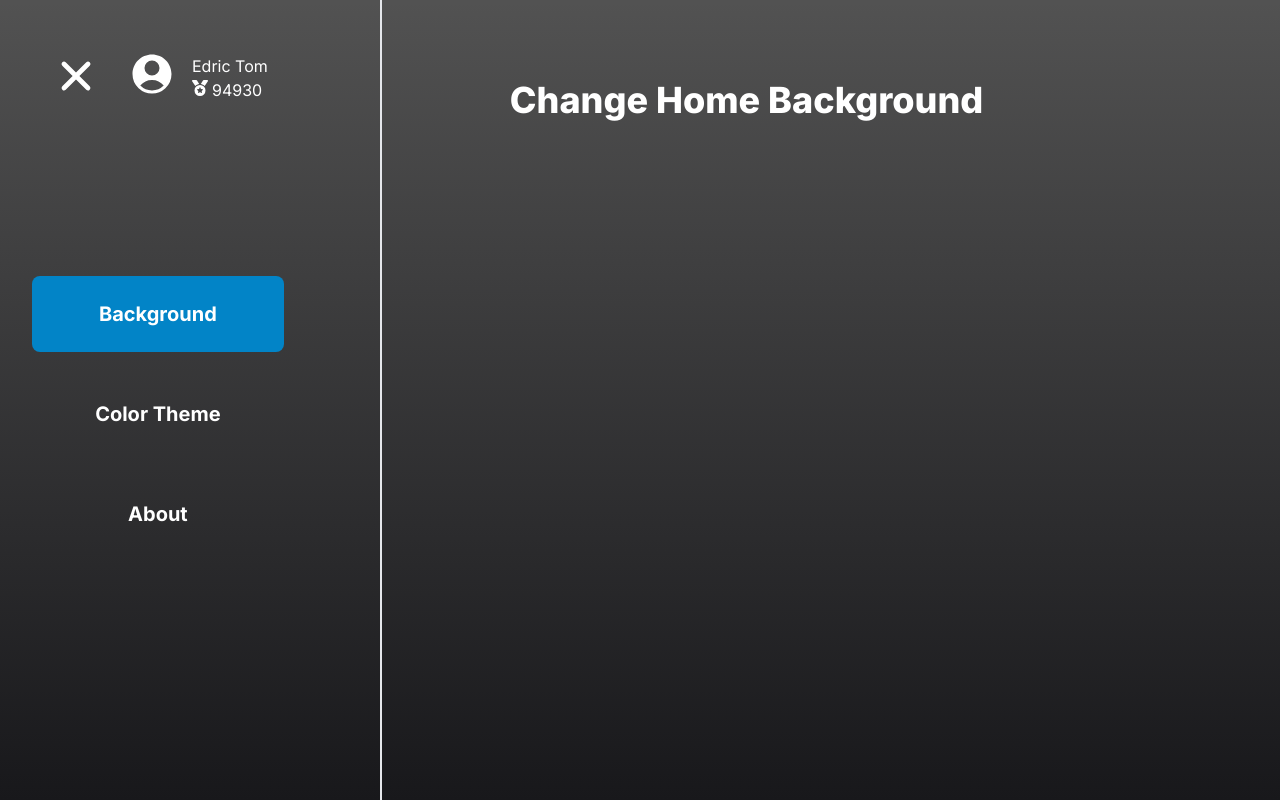
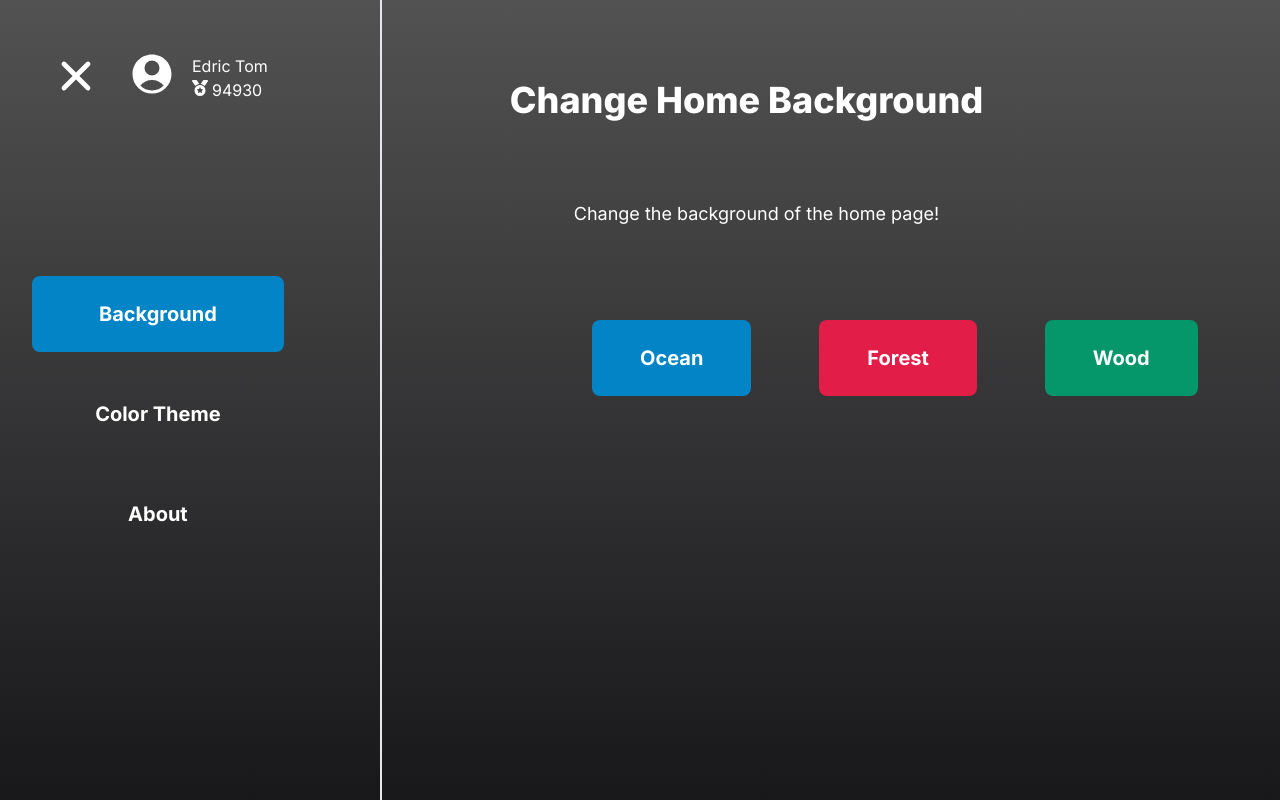
Before and after one commit to edrictom/edrictom.github.io, a Next.js app: page /settings in a window 1280 px wide. Built offline with nearby package versions, Linux system fonts and the light colour scheme.

Commit message:
Begin implementation of background changer

```diff
--- a/src/app/globals.css
+++ b/src/app/globals.css
@@ -4,6 +4,7 @@
 
 @layer base {
     :root {
+      --wallpaper-url: url('/Images/patrick-perkins-xUTwSZqqFxQ-unsplash.jpg');
       --text-rgb: 255 255 255;
       --background-start-rgb: 82 82 82;
       --background-end-rgb: 24 24 27;
@@ -13,6 +14,10 @@
       --button-focus-rgb: 2 132 199;
       --button-active-rgb: 7 89 133;
   }
+}
+
+.active-bg {
+  background-image: var(--wallpaper-url);
 }
 
 .active-color {
--- a/src/app/page.js
+++ b/src/app/page.js
@@ -8,7 +8,7 @@ import { HiChevronDoubleDown } from 'react-icons/hi';
 
 export default function Home() {
   return (
-    <main className="min-w-full min-h-screen bg-[url('/Images/patrick-perkins-xUTwSZqqFxQ-unsplash.jpg')] bg-fixed bg-cover bg-no-repeat bg-center">
+    <main className="min-w-full min-h-screen active-bg bg-fixed bg-cover bg-no-repeat bg-center">
       <section className="w-full h-screen backdrop-blur-xl flex flex-col justify-center items-start">
         <div className="ml-24 justify-self-center mt-auto">
           <h1 className="font-extrabold text-6xl pb-5">
--- a/src/components/Sections/Settings/backgound.js
+++ b/src/components/Sections/Settings/backgound.js
@@ -1,10 +1,44 @@
 
 export default function Background() {
+    const wallpapers = {
+        "Ocean": "url('/Images/patrick-perkins-xUTwSZqqFxQ-unsplash.jpg')",
+        "Forest": '',
+        "Wood": '',
+        "Skyline": '',
+        "Track": ''
+    }
+
+    const handleClick = event => {
+        const newWallpaper = wallpapers[event.target.id];
+        let root  = document.documentElement;
+        root.style.setProperty('--active-bg', newWallpaper);
+    };
+
     return (
         <section className="flex flex-col justify-center items-center">
             <h1 className="px-32 pt-20 text-4xl font-extrabold self-start">
                 Change Home Background
             </h1>
+            <p className="py-20 px-32 ml-16 text-lg self-start">
+                Change the background of the home page!
+            </p>
+            <div className="flex flex-row flex-wrap ml-32 itmes-start justify-around w-9/12">
+                <div className="flex flex-col">
+                    <button id="Ocean" onClick={handleClick} className="bg-sky-600 outline outline-4 outline-transparent hover:outline-blue-500 active:bg-sky-800 text-center text-xl my-3 px-12 py-6 font-bold rounded-lg transition-all duration-75">
+                        Ocean
+                    </button>
+                </div>
+                <div className="flex flex-col">
+                    <button id="Forest" onClick={handleClick} className="bg-rose-600 outline outline-4 outline-transparent hover:outline-red-500 active:bg-rose-800 ring-transparent text-center text-xl my-3 px-12 py-6 font-bold rounded-lg transition-all duration-75">
+                        Forest
+                    </button>
+                </div>
+                <div className="flex flex-col">
+                    <button id="Wood" onClick={handleClick} className="bg-emerald-600 outline outline-4 outline-transparent hover:outline-green-500 active:bg-emerald-800 ring-transparent text-center text-xl my-3 px-12 py-6 font-bold rounded-lg transition-all duration-75">
+                        Wood
+                    </button>
+                </div>
+            </div>
         </section>
     );
 }
```
